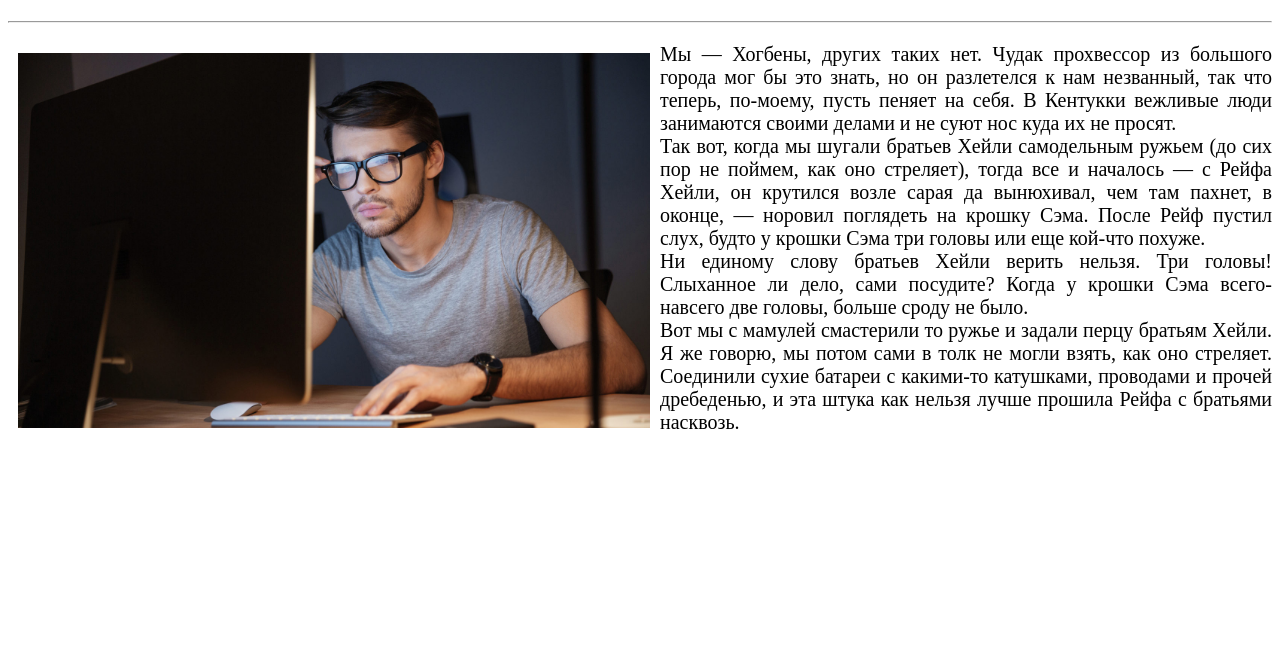
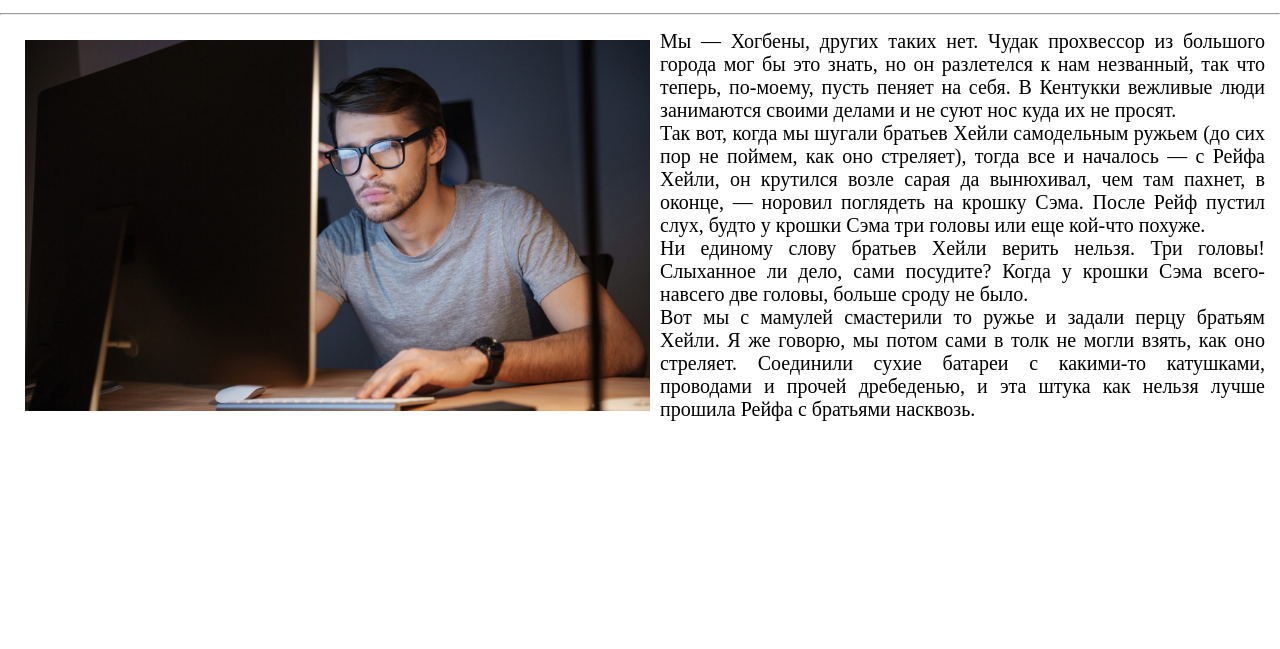
Before and after one commit to 6760525/-6760525-sf_fpw_e1, a plain HTML site: page index.html in a window 1280 px wide. Shown: the part 151-800 px from the top of the page. Drawn offline with Linux system fonts and the light colour scheme.

Commit message:
E1 css margin removed

```diff
--- a/at.css
+++ b/at.css
@@ -62,6 +62,7 @@ font-weight: 700
 
 .text-simple {
 text-align: justify;
+margin: 15px;
 font-size: 20px;
 }
 
@@ -72,3 +73,7 @@ float: left;
 #img2{
 float: right;
 }
+
+body{
+	margin: 0;
+}
```
